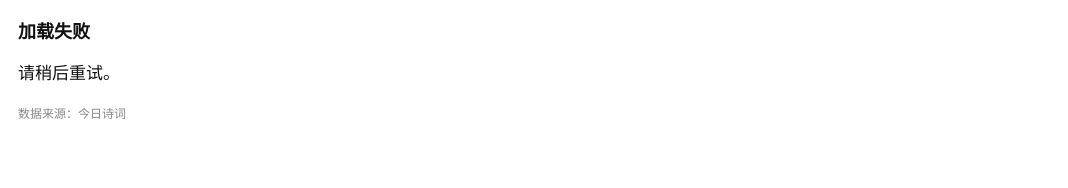
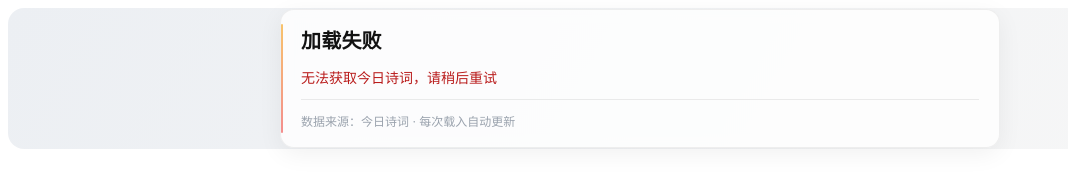
Before and after one commit to bigbigtu12-creator/bigbigtu12-creator.github.io, a plain HTML site: page index.html in a window 1280 px wide. Shown: the whole page, without its empty margins (0-1068 px from the left). Drawn offline with Linux system fonts and the light colour scheme; no server answers.

Commit message:
Update index.html

```diff
--- a/index.html
+++ b/index.html
@@ -2,73 +2,212 @@
 <html lang="zh-CN">
 <head>
   <meta charset="utf-8">
-  <meta name="viewport" content="width=device-width,initial-scale=1">
-  <title>每日一诗（整首）</title>
+  <meta name="viewport" content="width=device-width, initial-scale=1">
+  <title>每日一诗 · 美化版（整首）</title>
+  <meta name="color-scheme" content="light dark">
   <style>
     :root { color-scheme: light dark; }
-    html,body{margin:0;padding:0;background:transparent}
-    .card{
-      font-family:-apple-system,BlinkMacSystemFont,"Segoe UI",Roboto,Inter,system-ui,"PingFang SC","Helvetica Neue",Arial;
-      padding:16px 18px; line-height:1.8; color:#111; max-width:680px
+    html, body {
+      margin: 0;
+      padding: 0;
+      background: transparent;
+      font-family: -apple-system, BlinkMacSystemFont, "Segoe UI", Helvetica, Arial, sans-serif;
     }
-    @media (prefers-color-scheme: dark){
-      .card{ color:#eee }
+
+    /* 外层渐变描边（可选） */
+    .ring {
+      padding: 1px;
+      border-radius: 16px;
+      background: linear-gradient(120deg, #eceff3, #f7f7f7);
     }
-    .title{ font-size:18px; font-weight:600; margin-bottom:4px }
-    .meta{ color:#666; font-size:14px; margin-bottom:10px }
-    @media (prefers-color-scheme: dark){
-      .meta{ color:#aaa }
+    @media (prefers-color-scheme: dark) {
+      .ring {
+        background: linear-gradient(120deg, #2d3238, #1f2937);
+      }
     }
-    .poem{ white-space:pre-wrap; font-size:17px }
-    .footer{ color:#888; font-size:12px; margin-top:14px }
+
+    .wrap {
+      padding: 8px;
+    }
+    .card {
+      position: relative;
+      box-sizing: border-box;
+      max-width: 720px;
+      margin: 0 auto;
+      padding: 18px 20px;
+      border-radius: 14px;
+      background: rgba(255, 255, 255, 0.78);
+      backdrop-filter: blur(6px);
+      border: 1px solid rgba(0, 0, 0, 0.06);
+      box-shadow: 0 6px 24px rgba(0, 0, 0, 0.06);
+      color: #121212;
+      transition: transform 0.2s ease, box-shadow 0.2s ease, background 0.2s ease;
+    }
+    .card:hover {
+      transform: translateY(-1px);
+      box-shadow: 0 10px 30px rgba(0, 0, 0, 0.08);
+    }
+    @media (prefers-color-scheme: dark) {
+      .card {
+        background: rgba(28, 28, 28, 0.7);
+        border-color: rgba(255, 255, 255, 0.08);
+        color: #eaeaea;
+        box-shadow: 0 8px 28px rgba(0, 0, 0, 0.35);
+      }
+    }
+
+    /* 左侧竖线装饰 */
+    .card::before {
+      content: "";
+      position: absolute;
+      left: 0;
+      top: 14px;
+      bottom: 14px;
+      width: 2px;
+      background: linear-gradient(180deg, #f59e0b, #ef4444);
+      border-radius: 2px;
+      opacity: 0.6;
+    }
+
+    .title {
+      font: 600 20px/1.35 ui-sans-serif, -apple-system, BlinkMacSystemFont, "Segoe UI", Inter, Roboto, "PingFang SC";
+      margin: 0 0 6px 0;
+      letter-spacing: 0.2px;
+    }
+    .meta {
+      color: #6b7280;
+      font-size: 14px;
+      margin: 0 0 12px 0;
+    }
+    @media (prefers-color-scheme: dark) {
+      .meta {
+        color: #9aa2ad;
+      }
+    }
+
+    /* 诗文用衬线字体，整首分段展示 */
+    .poem {
+      font-family: "Songti SC", "STSong", "SimSun", serif;
+      font-size: 18px;
+      line-height: 1.95;
+      word-break: break-word;
+    }
+    .poem p {
+      margin: 0;
+      text-indent: 2em;
+    }
+    .poem p + p {
+      margin-top: 0.2em;
+    }
+
+    .hr {
+      height: 1px;
+      background: currentColor;
+      opacity: 0.08;
+      margin: 12px 0;
+    }
+    .foot {
+      color: #9aa2ad;
+      font-size: 12px;
+      margin-top: 10px;
+    }
+
+    /* 错误提示 */
+    .error {
+      color: #b91c1c;
+      font-size: 14px;
+      margin-top: 12px;
+    }
+    @media (prefers-color-scheme: dark) {
+      .error {
+        color: #fca5a5;
+      }
+    }
   </style>
 </head>
 <body>
-  <div class="card">
-    <div id="title" class="title">加载中…</div>
-    <div id="meta" class="meta"></div>
-    <div id="poem" class="poem"></div>
-    <div class="footer">数据来源：今日诗词</div>
+  <div class="wrap">
+    <div class="ring">
+      <div class="card" id="card">
+        <div id="title" class="title">加载中…</div>
+        <div id="meta" class="meta"></div>
+        <div id="poem" class="poem"></div>
+        <div id="err" class="error" style="display: none;"></div>
+        <div class="hr"></div>
+        <div class="foot">数据来源：今日诗词 · 每次载入自动更新</div>
+      </div>
+    </div>
   </div>
+
   <script>
-    async function loadPoem(){
-      try{
-        // 今日诗词跨域友好，浏览器直接请求
-        const r = await fetch('https://v2.jinrishici.com/one.json', { credentials: 'include' });
-        if(!r.ok) throw new Error('网络错误：' + r.status);
-        const j = await r.json();
-        const d = j?.data || {};
-        const origin = d?.origin || {};
+    async function loadPoem() {
+      try {
+        // ✅ 使用 /one.json 获取整首诗（关键修复！）
+        const response = await fetch('https://v2.jinrishici.com/one.json', {
+          headers: {
+            'User-Agent': 'DailyPoemPage/1.0'
+          }
+        });
 
-        // 标题、作者、朝代
-        const title = origin?.title || '';
+        if (!response.ok) {
+          throw new Error(`HTTP error! status: ${response.status}`);
+        }
+
+        const data = await response.json();
+        const poemData = data?.data || {};
+        const origin = poemData?.origin || {};
+
+        const title = origin?.title || '每日一诗';
         const author = origin?.author || '';
         const dynasty = origin?.dynasty || '';
 
-        // 整首诗优先：origin.content 是整首的分行数组（有些是 paragraphs）
+        // 提取诗句内容
         let lines = [];
-        if (Array.isArray(origin?.content) && origin.content.length){
+        if (Array.isArray(origin?.content) && origin.content.length > 0) {
           lines = origin.content;
-        } else if (Array.isArray(origin?.paragraphs) && origin.paragraphs.length){
+        } else if (Array.isArray(origin?.paragraphs) && origin.paragraphs.length > 0) {
           lines = origin.paragraphs;
-        } else if (typeof d?.content === 'string' && d.content.trim()){
-          // 回退：只有一句时也展示
-          lines = [d.content.trim()];
+        } else if (typeof poemData?.content === 'string' && poemData.content.trim()) {
+          lines = [poemData.content.trim()];
         }
 
-        // 渲染
-        document.getElementById('title').textContent = title || '每日一诗';
+        if (lines.length === 0) {
+          lines = ['暂无诗词内容'];
+        }
+
+        // 渲染到页面
+        document.getElementById('title').textContent = title;
         const metaParts = [dynasty, author].filter(Boolean);
-        document.getElementById('meta').textContent = metaParts.join(' · ');
-        document.getElementById('poem').textContent = lines.join('\n');
+        document.getElementById('meta').textContent = metaParts.join(' · ') || '——';
 
-      }catch(e){
+        const poemContainer = document.getElementById('poem');
+        poemContainer.innerHTML = lines.map(line => `<p>${escapeHtml(line)}</p>`).join('');
+
+        // 隐藏错误信息
+        document.getElementById('err').style.display = 'none';
+
+      } catch (error) {
+        console.error('加载诗词失败:', error);
         document.getElementById('title').textContent = '加载失败';
         document.getElementById('meta').textContent = '';
-        document.getElementById('poem').textContent = '请稍后重试。';
-        console.error(e);
+        document.getElementById('poem').innerHTML = '';
+        const errEl = document.getElementById('err');
+        errEl.textContent = '无法获取今日诗词，请稍后重试';
+        errEl.style.display = 'block';
       }
     }
+
+    function escapeHtml(str) {
+      if (typeof str !== 'string') return String(str);
+      return str
+        .replace(/&/g, '&amp;')
+        .replace(/</g, '&lt;')
+        .replace(/>/g, '&gt;')
+        .replace(/"/g, '&quot;')
+        .replace(/'/g, '&#039;');
+    }
+
+    // 启动加载
     loadPoem();
   </script>
 </body>
```
